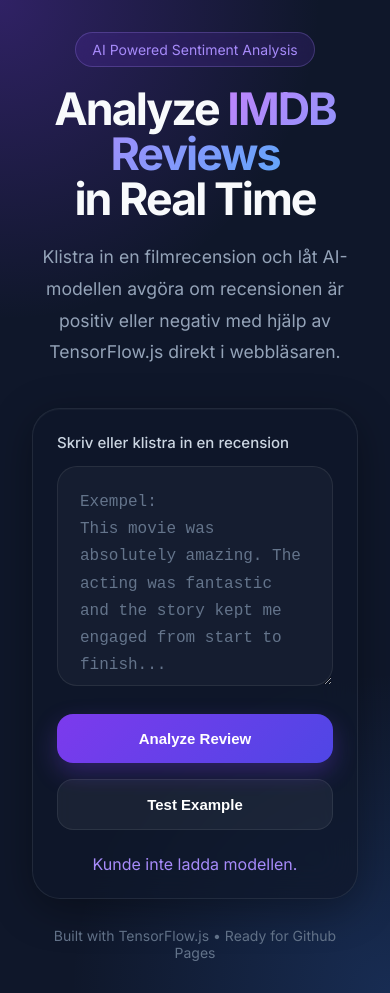
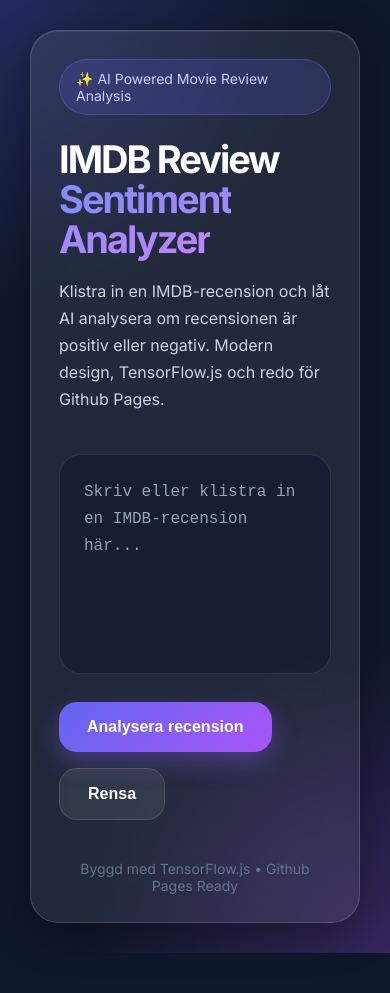
Before and after one commit to tilai123/biomodell, a plain HTML site: page index.html in a window 390 px wide. After the commit the page ends 953 px from the top, so only its background shows below. Drawn offline with Linux system fonts and the light colour scheme; a script that the page names is missing.

Commit message:
Update index.html

```diff
--- a/index.html
+++ b/index.html
@@ -3,15 +3,15 @@
 <head>
   <meta charset="UTF-8" />
   <meta name="viewport" content="width=device-width, initial-scale=1.0" />
+
   <title>IMDB Sentiment Analyzer</title>
 
-  <!-- Google Font -->
   <link rel="preconnect" href="https://fonts.googleapis.com">
   <link rel="preconnect" href="https://fonts.gstatic.com" crossorigin>
+
   <link href="https://fonts.googleapis.com/css2?family=Inter:wght@300;400;500;600;700&display=swap" rel="stylesheet">
 
-  <!-- TensorFlow.js -->
-  <script src="https://cdn.jsdelivr.net/npm/@tensorflow/tfjs@latest"></script>
+  <script src="https://cdn.jsdelivr.net/npm/@tensorflow/tfjs@4.22.0/dist/tf.min.js"></script>
 
   <style>
     * {
@@ -20,226 +20,208 @@
       box-sizing: border-box;
     }
 
-    :root {
-      --bg: #0f172a;
-      --card: rgba(15, 23, 42, 0.7);
-      --border: rgba(255,255,255,0.08);
-      --primary: #7c3aed;
-      --primary-light: #a78bfa;
-      --text: #f8fafc;
-      --muted: #94a3b8;
-      --success: #22c55e;
-      --danger: #ef4444;
-    }
-
     body {
       font-family: 'Inter', sans-serif;
+      min-height: 100vh;
       background:
-        radial-gradient(circle at top left, rgba(124,58,237,0.3), transparent 30%),
-        radial-gradient(circle at bottom right, rgba(59,130,246,0.2), transparent 30%),
-        var(--bg);
-      color: var(--text);
-      min-height: 100vh;
+        radial-gradient(circle at top left, rgba(99,102,241,0.25), transparent 30%),
+        radial-gradient(circle at bottom right, rgba(168,85,247,0.25), transparent 30%),
+        #0f172a;
+      color: white;
       display: flex;
       align-items: center;
       justify-content: center;
-      padding: 32px;
+      padding: 30px;
       overflow-x: hidden;
     }
 
-    .container {
+    .glass {
       width: 100%;
       max-width: 900px;
-    }
-
-    .hero {
-      text-align: center;
-      margin-bottom: 40px;
+      background: rgba(255,255,255,0.08);
+      border: 1px solid rgba(255,255,255,0.15);
+      backdrop-filter: blur(20px);
+      border-radius: 28px;
+      padding: 50px;
+      box-shadow:
+        0 10px 40px rgba(0,0,0,0.35),
+        inset 0 1px 1px rgba(255,255,255,0.1);
     }
 
     .badge {
-      display: inline-block;
-      padding: 8px 16px;
+      display: inline-flex;
+      align-items: center;
+      gap: 8px;
+      padding: 10px 16px;
       border-radius: 999px;
-      background: rgba(124,58,237,0.15);
-      border: 1px solid rgba(167,139,250,0.25);
-      color: var(--primary-light);
+      background: rgba(99,102,241,0.18);
+      border: 1px solid rgba(99,102,241,0.4);
+      color: #c7d2fe;
       font-size: 14px;
-      margin-bottom: 20px;
-      backdrop-filter: blur(10px);
+      margin-bottom: 25px;
     }
 
     h1 {
-      font-size: clamp(2.8rem, 6vw, 5rem);
-      line-height: 1;
-      font-weight: 800;
-      margin-bottom: 20px;
+      font-size: 52px;
+      font-weight: 700;
+      line-height: 1.05;
+      margin-bottom: 18px;
       letter-spacing: -2px;
     }
 
     .gradient {
-      background: linear-gradient(135deg, #c084fc, #60a5fa);
+      background: linear-gradient(135deg, #818cf8, #c084fc);
       -webkit-background-clip: text;
       -webkit-text-fill-color: transparent;
     }
 
     .subtitle {
-      color: var(--muted);
-      font-size: 1.1rem;
+      color: #cbd5e1;
+      font-size: 18px;
+      line-height: 1.7;
       max-width: 700px;
-      margin: 0 auto;
-      line-height: 1.8;
+      margin-bottom: 40px;
     }
 
-    .card {
-      background: var(--card);
-      border: 1px solid var(--border);
-      border-radius: 28px;
-      padding: 32px;
-      backdrop-filter: blur(18px);
-      box-shadow:
-        0 10px 40px rgba(0,0,0,0.35),
-        inset 0 1px 0 rgba(255,255,255,0.03);
+    .review-box {
+      width: 100%;
+      height: 220px;
+      border-radius: 22px;
+      border: 1px solid rgba(255,255,255,0.1);
+      background: rgba(15,23,42,0.55);
+      color: white;
+      padding: 24px;
+      resize: none;
+      outline: none;
+      font-size: 16px;
+      line-height: 1.7;
+      transition: 0.3s ease;
     }
 
-    .label {
-      display: block;
-      margin-bottom: 14px;
-      font-size: 15px;
-      color: #cbd5e1;
-      font-weight: 500;
+    .review-box:focus {
+      border-color: #8b5cf6;
+      box-shadow: 0 0 0 4px rgba(139,92,246,0.2);
     }
 
-    textarea {
-      width: 100%;
-      min-height: 220px;
-      resize: vertical;
-      border-radius: 20px;
-      border: 1px solid rgba(255,255,255,0.08);
-      background: rgba(255,255,255,0.03);
-      padding: 22px;
-      color: white;
-      font-size: 16px;
-      line-height: 1.7;
-      outline: none;
-      transition: all 0.25s ease;
+    .review-box::placeholder {
+      color: #94a3b8;
     }
 
-    textarea:focus {
-      border-color: rgba(167,139,250,0.5);
-      box-shadow: 0 0 0 4px rgba(124,58,237,0.15);
-    }
-
-    textarea::placeholder {
-      color: #64748b;
-    }
-
-    .actions {
+    .buttons {
       display: flex;
       gap: 16px;
       margin-top: 24px;
       flex-wrap: wrap;
     }
 
-    button {
+    .btn {
       border: none;
       cursor: pointer;
-      transition: 0.25s ease;
+      padding: 16px 28px;
+      border-radius: 18px;
+      font-size: 16px;
       font-weight: 600;
-      font-size: 15px;
-      border-radius: 16px;
-      padding: 16px 24px;
+      transition: 0.3s ease;
     }
 
-    .primary-btn {
-      background: linear-gradient(135deg, #7c3aed, #4f46e5);
+    .btn-primary {
+      background: linear-gradient(135deg, #6366f1, #a855f7);
       color: white;
-      flex: 1;
-      min-width: 220px;
-      box-shadow: 0 10px 25px rgba(124,58,237,0.3);
+      box-shadow: 0 10px 25px rgba(139,92,246,0.35);
     }
 
-    .primary-btn:hover {
+    .btn-primary:hover {
       transform: translateY(-2px);
-      box-shadow: 0 14px 30px rgba(124,58,237,0.4);
+      box-shadow: 0 16px 30px rgba(139,92,246,0.45);
     }
 
-    .secondary-btn {
-      background: rgba(255,255,255,0.05);
+    .btn-secondary {
+      background: rgba(255,255,255,0.08);
       color: white;
-      border: 1px solid rgba(255,255,255,0.08);
+      border: 1px solid rgba(255,255,255,0.12);
     }
 
-    .secondary-btn:hover {
-      background: rgba(255,255,255,0.08);
+    .btn-secondary:hover {
+      background: rgba(255,255,255,0.12);
     }
 
     .result {
-      margin-top: 28px;
+      margin-top: 35px;
+      padding: 28px;
+      border-radius: 24px;
+      background: rgba(15,23,42,0.55);
+      border: 1px solid rgba(255,255,255,0.1);
       display: none;
+      animation: fadeIn 0.4s ease;
     }
 
-    .result-card {
-      border-radius: 22px;
-      padding: 28px;
-      text-align: center;
-      border: 1px solid rgba(255,255,255,0.08);
-      background: rgba(255,255,255,0.03);
-    }
-
-    .result-label {
+    .result-title {
       font-size: 14px;
       text-transform: uppercase;
       letter-spacing: 2px;
-      color: var(--muted);
-      margin-bottom: 12px;
-    }
-
-    .prediction {
-      font-size: 2.2rem;
-      font-weight: 800;
+      color: #94a3b8;
       margin-bottom: 14px;
     }
 
-    .score {
-      color: #cbd5e1;
-      font-size: 1rem;
+    .sentiment {
+      font-size: 42px;
+      font-weight: 700;
+      margin-bottom: 14px;
     }
 
     .positive {
-      color: var(--success);
+      color: #22c55e;
     }
 
     .negative {
-      color: var(--danger);
+      color: #ef4444;
+    }
+
+    .confidence {
+      color: #cbd5e1;
+      font-size: 17px;
+    }
+
+    .footer {
+      margin-top: 40px;
+      color: #64748b;
+      font-size: 14px;
+      text-align: center;
     }
 
     .loading {
       display: none;
-      margin-top: 24px;
-      color: var(--primary-light);
-      text-align: center;
+      margin-top: 25px;
+      color: #cbd5e1;
+      font-weight: 500;
     }
 
-    .footer {
-      text-align: center;
-      margin-top: 28px;
-      color: #64748b;
-      font-size: 14px;
+    @keyframes fadeIn {
+      from {
+        opacity: 0;
+        transform: translateY(10px);
+      }
+      to {
+        opacity: 1;
+        transform: translateY(0px);
+      }
     }
 
     @media (max-width: 768px) {
-      .card {
-        padding: 24px;
+      .glass {
+        padding: 28px;
       }
 
-      .actions {
-        flex-direction: column;
+      h1 {
+        font-size: 38px;
       }
 
-      .primary-btn,
-      .secondary-btn {
-        width: 100%;
+      .subtitle {
+        font-size: 16px;
+      }
+
+      .sentiment {
+        font-size: 32px;
       }
     }
   </style>
@@ -247,160 +229,154 @@
 
 <body>
 
-  <div class="container">
+  <div class="glass">
 
-    <div class="hero">
-      <div class="badge">AI Powered Sentiment Analysis</div>
+    <div class="badge">
+      ✨ AI Powered Movie Review Analysis
+    </div>
 
     <h1>
-        Analyze <span class="gradient">IMDB Reviews</span><br>
-        in Real Time
+      IMDB Review <span class="gradient">Sentiment Analyzer</span>
     </h1>
 
     <p class="subtitle">
-        Klistra in en filmrecension och låt AI-modellen avgöra om recensionen
-        är positiv eller negativ med hjälp av TensorFlow.js direkt i webbläsaren.
+      Klistra in en IMDB-recension och låt AI analysera om recensionen är positiv eller negativ.
+      Modern design, TensorFlow.js och redo för Github Pages.
     </p>
-    </div>
 
-    <div class="card">
+    <textarea
+      id="reviewInput"
+      class="review-box"
+      placeholder="Skriv eller klistra in en IMDB-recension här..."
+    ></textarea>
 
-      <label class="label">Skriv eller klistra in en recension</label>
-
-      <textarea id="reviewInput" placeholder="Exempel:
-This movie was absolutely amazing. The acting was fantastic and the story kept me engaged from start to finish..."></textarea>
-
-      <div class="actions">
-        <button class="primary-btn" onclick="predictSentiment()">
-          Analyze Review
+    <div class="buttons">
+      <button class="btn btn-primary" onclick="analyzeReview()">
+        Analysera recension
       </button>
 
-        <button class="secondary-btn" onclick="fillExample()">
-          Test Example
+      <button class="btn btn-secondary" onclick="clearReview()">
+        Rensa
       </button>
     </div>
 
     <div class="loading" id="loading">
-        Laddar AI-modell...
+      ⏳ AI-modellen analyserar recensionen...
     </div>
 
     <div class="result" id="result">
-        <div class="result-card">
-          <div class="result-label">Prediction</div>
+      <div class="result-title">Resultat</div>
 
-          <div class="prediction" id="predictionText">
-            Positive
+      <div class="sentiment" id="sentimentText">
+        Positiv
       </div>
 
-          <div class="score" id="scoreText">
-            Confidence: 95%
-          </div>
+      <div class="confidence" id="confidenceText">
+        Säkerhet: 95%
       </div>
     </div>
 
-    </div>
-
     <div class="footer">
-      Built with TensorFlow.js • Ready for Github Pages
+      Byggd med TensorFlow.js • Github Pages Ready
     </div>
 
   </div>
 
   <script>
+    let model;
+    let wordIndex;
+    let maxLength = 256;
 
-    let model;
-    let metadata;
+    async function loadMetadata() {
+      const response = await fetch('./metadata.json');
+      const metadata = await response.json();
+
+      wordIndex = metadata.word_index;
+      maxLength = metadata.max_length;
+    }
 
     async function loadModel() {
-      try {
-
-        document.getElementById("loading").style.display = "block";
-
-        model = await tf.loadLayersModel("./model.json");
-
-        const response = await fetch("./metadata.json");
-        metadata = await response.json();
-
-        document.getElementById("loading").style.display = "none";
-
-        console.log("Model loaded successfully");
-
-      } catch (error) {
-        console.error("Error loading model:", error);
-
-        document.getElementById("loading").innerHTML =
-          "Kunde inte ladda modellen.";
-      }
+      model = await tf.loadLayersModel('./model.json');
+      console.log("Model loaded");
     }
 
     function preprocessText(text) {
+      text = text.toLowerCase();
 
-      text = text
-        .toLowerCase()
-        .replace(/<br\s*\/?>/gi, " ")
-        .replace(/[^\w\s']/g, "");
+      text = text.replace(/<br \\/>/g, ' ');
+      text = text.replace(/[^\w\s]/g, '');
 
       const words = text.split(/\s+/);
 
       const sequence = words.map(word => {
-        return metadata.word_index[word] || 1;
+        return wordIndex[word] || 1;
       });
 
-      const padded = new Array(metadata.max_length).fill(0);
-
-      for (let i = 0; i < Math.min(sequence.length, metadata.max_length); i++) {
-        padded[i] = sequence[i];
+      if (sequence.length > maxLength) {
+        return sequence.slice(0, maxLength);
       }
 
-      return padded;
+      while (sequence.length < maxLength) {
+        sequence.push(0);
       }
 
-    async function predictSentiment() {
+      return sequence;
+    }
 
-      const input = document.getElementById("reviewInput").value.trim();
+    async function analyzeReview() {
+      const input = document.getElementById('reviewInput').value.trim();
 
       if (!input) {
         alert("Skriv en recension först.");
         return;
       }
 
-      const processed = preprocessText(input);
+      const loading = document.getElementById('loading');
+      const result = document.getElementById('result');
 
-      const tensor = tf.tensor2d([processed]);
+      loading.style.display = 'block';
+      result.style.display = 'none';
+
+      const sequence = preprocessText(input);
+
+      const tensor = tf.tensor2d([sequence]);
 
       const prediction = model.predict(tensor);
 
       const score = (await prediction.data())[0];
 
-      const isPositive = score > 0.5;
+      const sentimentText = document.getElementById('sentimentText');
+      const confidenceText = document.getElementById('confidenceText');
 
-      const result = document.getElementById("result");
-      const predictionText = document.getElementById("predictionText");
-      const scoreText = document.getElementById("scoreText");
+      const percentage = (score * 100).toFixed(1);
 
-      predictionText.textContent = isPositive
-        ? "😊 Positive Review"
-        : "😞 Negative Review";
+      if (score >= 0.5) {
+        sentimentText.innerText = '😊 Positiv recension';
+        sentimentText.className = 'sentiment positive';
+        confidenceText.innerText = `Positiv sannolikhet: ${percentage}%`;
+      } else {
+        sentimentText.innerText = '😞 Negativ recension';
+        sentimentText.className = 'sentiment negative';
+        confidenceText.innerText = `Negativ sannolikhet: ${(100 - percentage).toFixed(1)}%`;
+      }
 
-      predictionText.className = isPositive
-        ? "prediction positive"
-        : "prediction negative";
-
-      scoreText.textContent =
-        "Confidence: " + (score * 100).toFixed(2) + "%";
-
-      result.style.display = "block";
+      loading.style.display = 'none';
+      result.style.display = 'block';
 
       tf.dispose([tensor, prediction]);
     }
 
-    function fillExample() {
-      document.getElementById("reviewInput").value =
-        "This movie was absolutely incredible. The acting was amazing, the story was emotional and the cinematography looked beautiful.";
+    function clearReview() {
+      document.getElementById('reviewInput').value = '';
+      document.getElementById('result').style.display = 'none';
     }
 
-    loadModel();
+    async function init() {
+      await loadMetadata();
+      await loadModel();
+    }
 
+    init();
   </script>
 
 </body>
```
Lines whose indentation alone changed are shown as unchanged.
